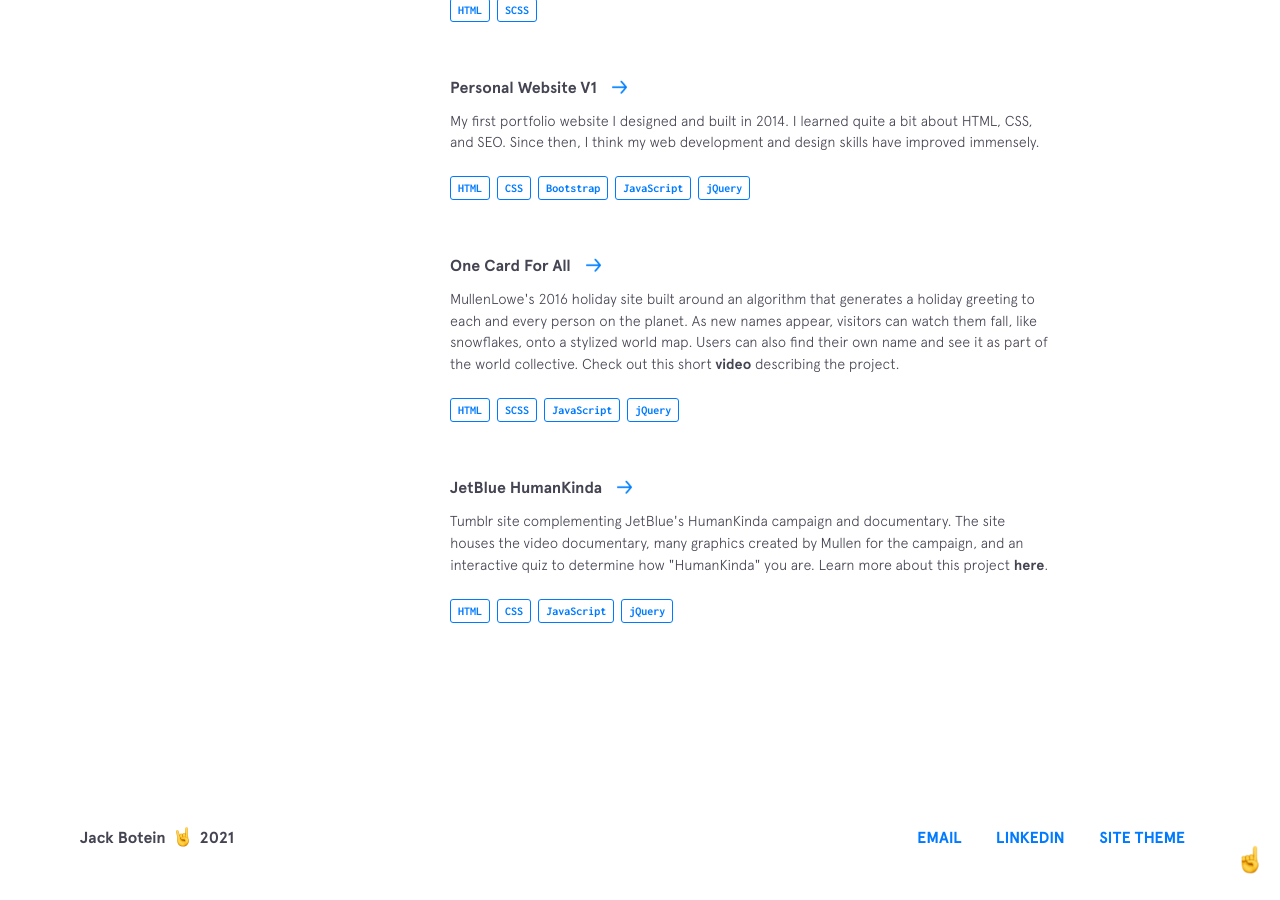
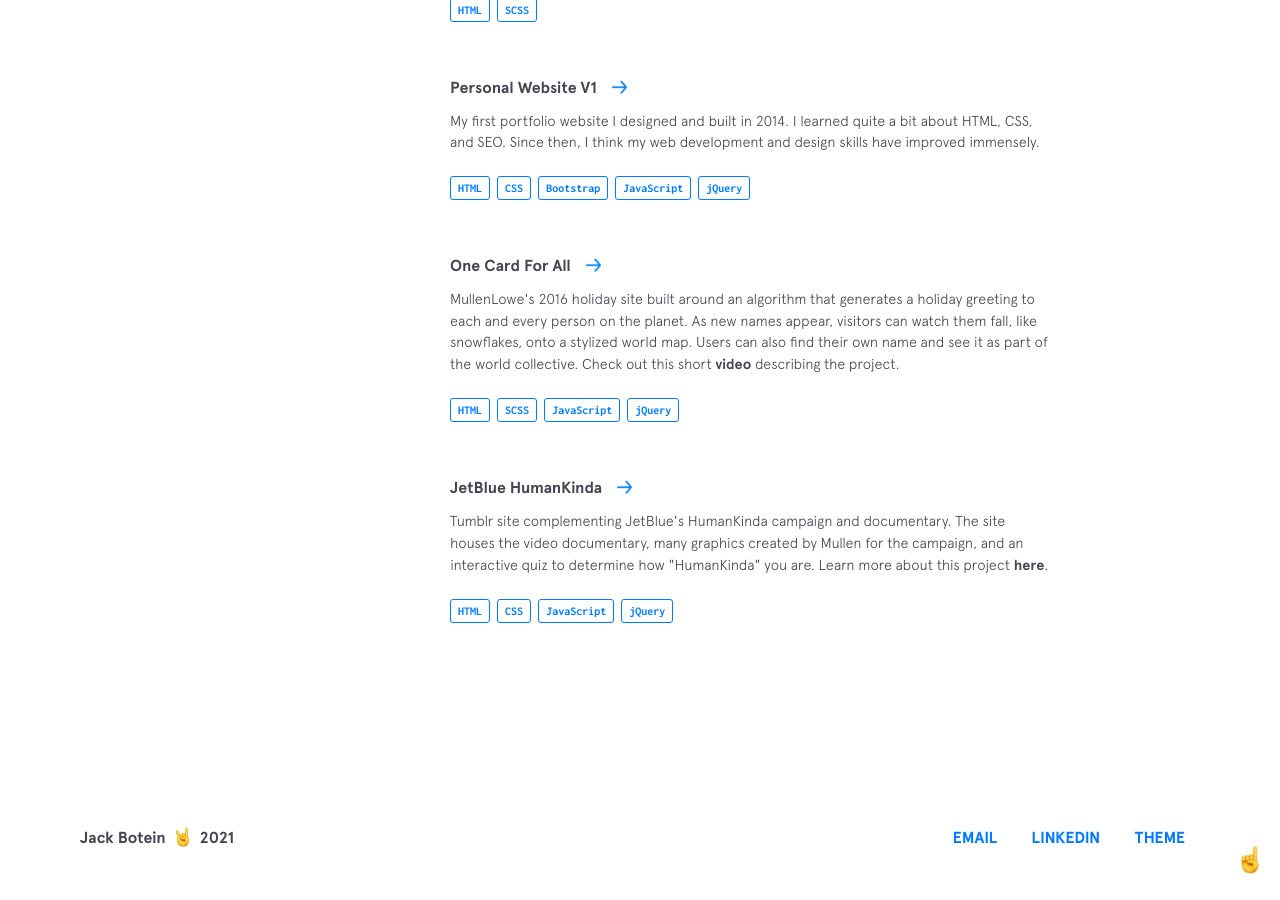
Before and after one commit to Jackbotein/Jackbotein.com, a Jekyll site: the page built from index.html, in a window 1280 px wide and 900 px high, scrolled down 5014 px. Built offline with Jekyll 4.4.1, drawn with Linux system fonts in a browser that asks for light colours; nearby versions of some CDN libraries.

Commit message:
Update footer.html

```diff
--- a/_includes/footer.html
+++ b/_includes/footer.html
@@ -11,6 +11,6 @@
   <div class="footer__links">
     <span><a href="Mailto:Jack@Jackbotein.com">Email</a></span>
     <span><a href="https://www.linkedin.com/in/jack-botein-b5654619a/">Linkedin</a></span>
-    <span><a href="https://brittanychiang.com/">Site Theme</a></span>
+    <span><a href="https://brittanychiang.com/">Theme</a></span>
   </div>
 </footer>
```
